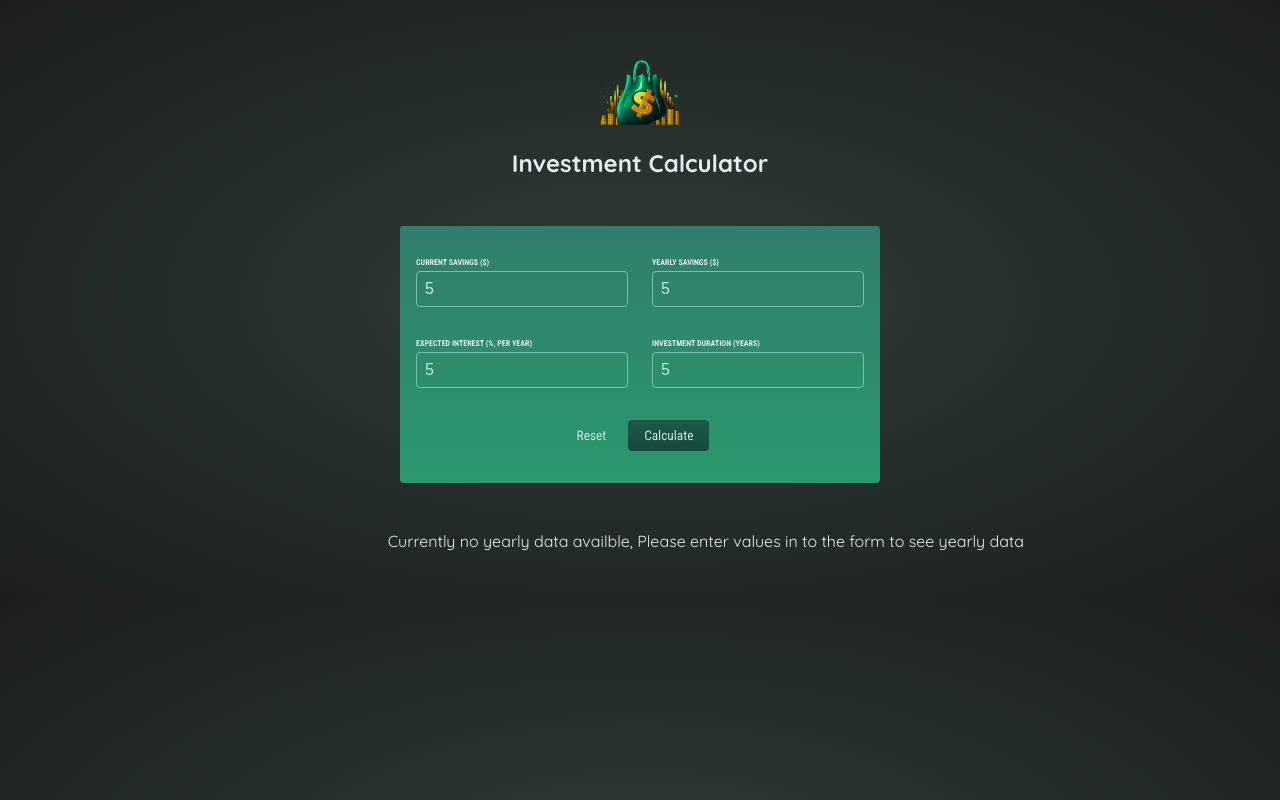
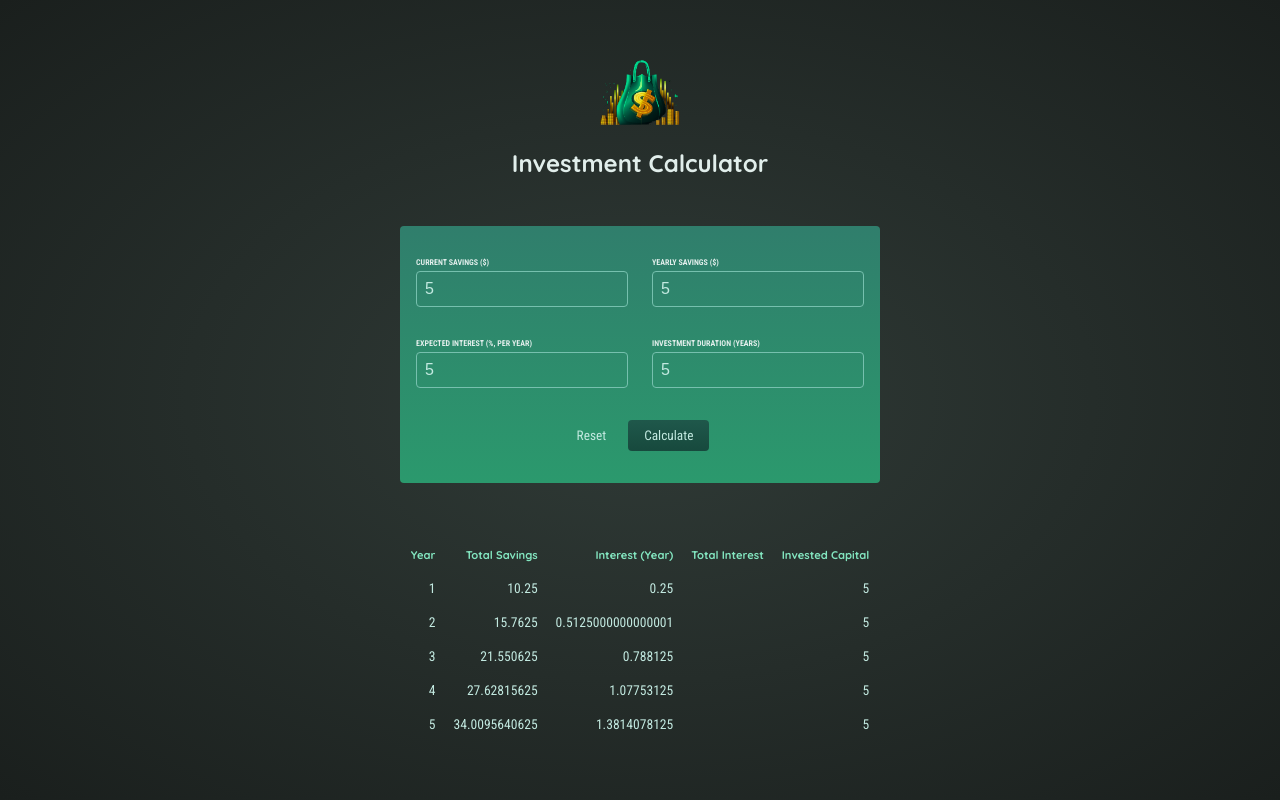
Before and after one commit to dulitharuvin/react-investment-calculator, a React (Create React App) app: page / in a window 1280 px wide. Both pictures are taken after typing "5", "5", "5", "5" into the empty fields and a click on the button "Calculate". Built offline with nearby package versions, Linux system fonts and the light colour scheme.

Commit message:
reset list and iteration of list bug done

```diff
--- a/src/App.js
+++ b/src/App.js
@@ -32,17 +32,24 @@ function App() {
       });
     }
 
-    setYearlyData(...yearlyData);
+    setYearlyData(yearlyData);
+  };
+
+  const resetList = () => {
+    setYearlyData([]);
   };
 
   return (
     <div>
       <Header logo={logo} />
 
-      <InvestmentForm onAddInvestment={calculateHandler} />
+      <InvestmentForm
+        onAddInvestment={calculateHandler}
+        resetList={resetList}
+      />
 
-      {yearlyData.lenght && <InvestmentsList yearlyData={yearlyData} />}
-      {!yearlyData.lenght && <EmptyMessage />}
+      {yearlyData.length && <InvestmentsList yearlyData={yearlyData} />}
+      {!yearlyData.length && <EmptyMessage />}
     </div>
   );
 }
--- a/src/components/Invetments/InvestmentsList.js
+++ b/src/components/Invetments/InvestmentsList.js
@@ -6,7 +6,7 @@ const InvestmentsList = (props) => {
   const { yearlyData } = props;
 
   const yearlyDataRaws = yearlyData.map((yd) => (
-    <tr>
+    <tr key={yd.year}>
       <td>{yd.year}</td>
       <td>{yd.savingsEndOfYear}</td>
       <td>{yd.yearlyInterest}</td>
--- a/src/components/NewInvestments/InvestmentForm.js
+++ b/src/components/NewInvestments/InvestmentForm.js
@@ -31,6 +31,7 @@ const InvestmentForm = (props) => {
     setYearlySavings("");
     setExpectedReturn("");
     setDuration("");
+    props.resetList();
   };
 
   const inputChangeHandler = (event) => {
```
